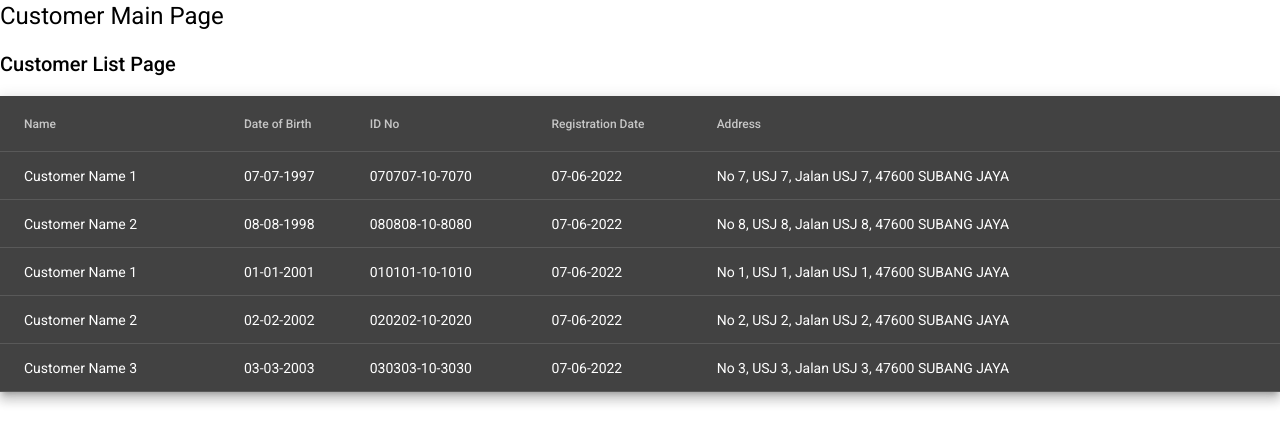
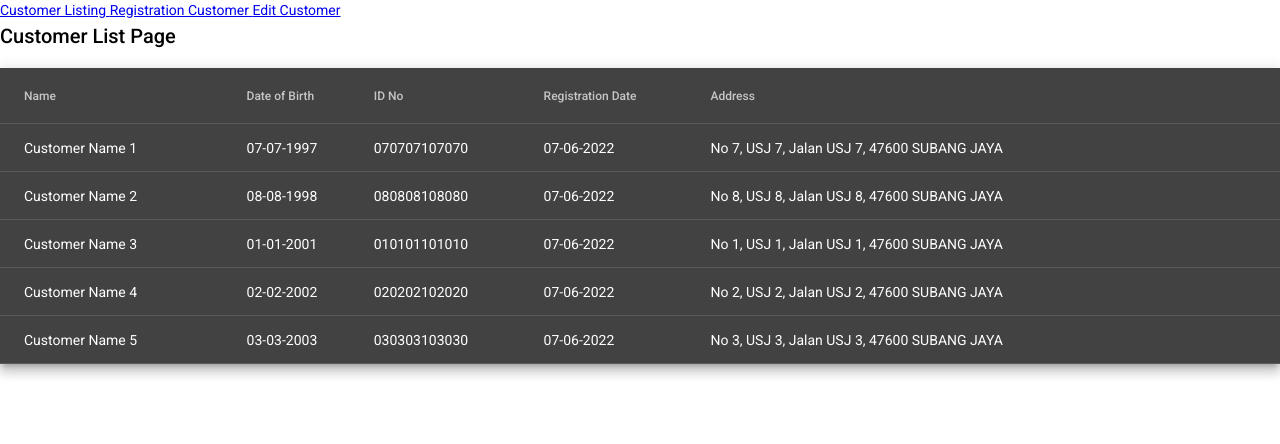
Before and after one commit to JusKIdding/sw-part2-dana, an Angular app in the folder Customer_FE/: page /customer-listing-page in a window 1280 px wide. Before the commit this address led to /. Shown: the top 444 px of the page. Built offline with nearby package versions, Linux system fonts and the light colour scheme.

Commit message:
routing pages successful

```diff
--- a/Customer_FE/src/app/app.component.html
+++ b/Customer_FE/src/app/app.component.html
@@ -1,3 +1,3 @@
 <app-customermainpage></app-customermainpage>
-<app-customer-listing-page></app-customer-listing-page>
+<!-- <app-customer-listing-page></app-customer-listing-page> -->
 <router-outlet></router-outlet>
--- a/Customer_FE/src/app/customermainpage/customermainpage.component.html
+++ b/Customer_FE/src/app/customermainpage/customermainpage.component.html
@@ -1 +1,5 @@
-<h1>Customer Main Page</h1>
+<nav>
+    <a routerLink="/customer-listing-page"> Customer Listing </a>
+    <a routerLink="/registration-customer-page"> Registration Customer </a>
+    <a routerLink="/edit-customer-page"> Edit Customer </a>
+</nav>
--- a/Customer_FE/src/app/customermainpage/customermainpage.component.ts
+++ b/Customer_FE/src/app/customermainpage/customermainpage.component.ts
@@ -2,14 +2,7 @@ import { Component, OnInit } from '@angular/core';
 
 @Component({
   selector: 'app-customermainpage',
-  templateUrl: './customermainpage.component.html',
-  styleUrls: ['./customermainpage.component.css']
+  templateUrl: './customermainpage.component.html'
+  // styleUrls: ['./customermainpage.component.css']
 })
-export class CustomermainpageComponent implements OnInit {
-
-  constructor() { }
-
-  ngOnInit(): void {
-  }
-
-}
+export class CustomermainpageComponent {}
--- a/Customer_FE/src/assets/CustomerListingPage.json
+++ b/Customer_FE/src/assets/CustomerListingPage.json
@@ -2,7 +2,7 @@
 	{
       "name":"Customer Name 1",
       "dob":"07-07-1997",
-      "idNo":"070707-10-7070",
+      "idNo":"070707107070",
       "regDate":"07-06-2022",
       "address":"No 7, USJ 7, Jalan USJ 7, 47600 SUBANG JAYA"
    },
@@ -10,31 +10,31 @@
    {
       "name":"Customer Name 2",
       "dob":"08-08-1998",
-      "idNo":"080808-10-8080",
+      "idNo":"080808108080",
       "regDate":"07-06-2022",
       "address":"No 8, USJ 8, Jalan USJ 8, 47600 SUBANG JAYA"
    },
 
    {
-      "name":"Customer Name 1",
+      "name":"Customer Name 3",
       "dob":"01-01-2001",
-      "idNo":"010101-10-1010",
+      "idNo":"010101101010",
       "regDate":"07-06-2022",
       "address":"No 1, USJ 1, Jalan USJ 1, 47600 SUBANG JAYA"
    },
 
    {
-      "name":"Customer Name 2",
+      "name":"Customer Name 4",
       "dob":"02-02-2002",
-      "idNo":"020202-10-2020",
+      "idNo":"020202102020",
       "regDate":"07-06-2022",
       "address":"No 2, USJ 2, Jalan USJ 2, 47600 SUBANG JAYA"
    },
 
    {
-	  "name":"Customer Name 3",
+	  "name":"Customer Name 5",
       "dob":"03-03-2003",
-      "idNo":"030303-10-3030",
+      "idNo":"030303103030",
       "regDate":"07-06-2022",
       "address":"No 3, USJ 3, Jalan USJ 3, 47600 SUBANG JAYA"
    }
--- a/Customer_FE/src/environments/environment.prod.ts
+++ b/Customer_FE/src/environments/environment.prod.ts
@@ -1,3 +1,4 @@
 export const environment = {
-  production: true
+  production: true,
+  baseUrl:'assets/'
 };
```
Also changed, not shown: Customer_FE/src/app/app.module.ts (+6 -2 lines), Customer_FE/src/app/customermainpagerouting/customermainpagerouting.module.ts (+12 -5 lines).
